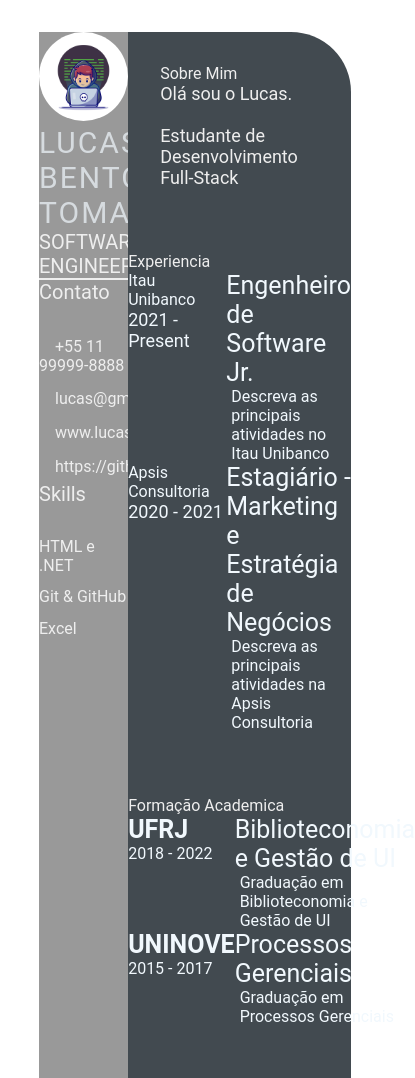
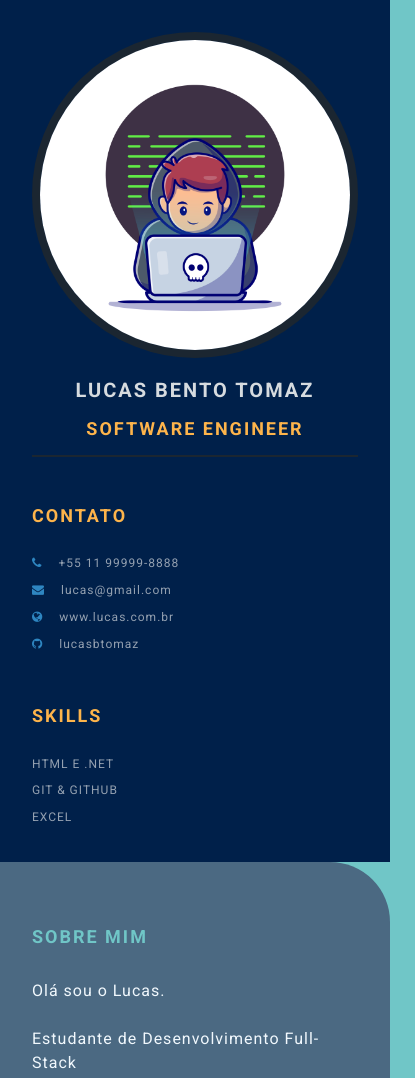
Before and after one commit to lucasbtomaz/lucasbtomaz.github.io, a plain HTML site: page index.html in a window 390 px wide. Shown: the top 1078 px of the page, 415 px wide, since content can reach past the window. Drawn offline with Linux system fonts and the light colour scheme.

Commit message:
Ajuste CSS (#5)

```diff
--- a/curriculo-alternativo/index.html
+++ /dev/null
@@ -1,131 +0,0 @@
-<!DOCTYPE html>
-<html lang="en">
-
-<head>
-    <meta charset="UTF-8" />
-    <meta http-equiv="X-UA-Compatible" content="IE=edge" />
-    <meta name="viewport" content="width=device-width, initial-scale=1.0" />
-    <title>Lucas Bento Tomaz CV</title>
-
-    <link rel="stylesheet" href="style.css" />
-</head>
-
-<body>
-    <main class="resume-contents">
-        <section class="left-section">
-            <section class="left-section-content">
-                <div class="profile">
-                    <img class="profile-image" src="img/profile-image.jpg" alt="Profile image" />
-                    <p class="name">Richarlison de Andrade</p>
-                    <p class="profession">Futebolista</p>
-                </div>
-                <div class="contact-info">
-                    <p class="left-title">Contato</p>
-                    <ul>
-                        <li><i class="fa fa-phone"></i>+34 946 26 20 65</li>
-                        <li><i class="fa fa-envelope"></i>richarlison@ig.com</li>
-                        <li><i class="fa fa-globe"></i>www.richarlison.com.br</li>
-                    </ul>
-                </div>
-                <div class="skills">
-                    <p class="left-title">Skills</p>
-                    <ul>
-                        <li>
-                            <p>Competitividade</p>
-                        </li>
-                        <li>
-                            <p>Concentração</p>
-                        </li>
-                        <li>
-                            <p>Resiliência</p>
-                        </li>
-                        <li>
-                            <p>Inteligência Emocional</p>
-                        </li>
-                    </ul>
-                </div>
-            </section>
-        </section>
-        <section class="right-section">
-            <div class="right-section-contents">
-                <section class="about gap">
-                    <div class="right-title">Sobre Mim</div>
-                    <p class="about-me-contents">
-                        Olá, sou o Richarlison de Andrade<br />
-                        <br />
-                        Futebolista Brasileiro <br />
-                    </p>
-                </section>
-            </div>
-            <section class="experience gap">
-                <div class="right-title">Experiencia</div>
-                <div class="experience-contents">
-                    <div class="exp-left">
-                        <p class="exp-company-nome">Tottenham</p>
-                        <p class="exp-time-period">2022 - atual</p>
-                    </div>
-                    <div class="exp-right">
-                        <p class="exp-position">Atacante</p>
-                    </div>
-                    <div class="exp-left">
-                        <p class="exp-company-nome">Everton</p>
-                        <p class="exp-time-period">2018 - 2022</p>
-                    </div>
-                    <div class="exp-right">
-                        <p class="exp-position">Atacante</p>
-                    </div>
-                    <div class="exp-left">
-                        <p class="exp-company-nome">Watford</p>
-                        <p class="exp-time-period">2017 - 2018</p>
-                    </div>
-                    <div class="exp-right">
-                        <p class="exp-position">Atacante</p>
-                    </div>
-                    <div class="exp-left">
-                        <p class="exp-company-nome">Fluminense</p>
-                        <p class="exp-time-period">2015 - 2016</p>
-                    </div>
-                    <div class="exp-right">
-                        <p class="exp-position">Atacante</p>
-                    </div>
-                    <div class="exp-left">
-                        <p class="exp-company-nome">América Mineiro</p>
-                        <p class="exp-time-period">2015 - 2015</p>
-                    </div>
-                    <div class="exp-right">
-                        <p class="exp-position">Atacante</p>
-                    </div>
-                </div>
-            </section>
-            <section class="education gap">
-                <div class="right-title">Formação Academica</div>
-                <div class="education-contents">
-                <div class="education-left">
-                    <p class="education-school-name">Escola Fazenda Santa Helena</p>
-                    <p class="education-time-period">2002 - 2014</p>
-                </div>
-                <div class="education-right">
-                    <p class="education-desc">
-                        Ensino Médio Completo
-                    </p>
-                </div>
-            </div>
-            </section>
-            <section class="awards gap">
-                <div class="right-title">Cursos</div>
-                <div class="awards-contents">
-                    <div class="awards-left">
-                        <p class="awards-company-name">Escolinha de Futebol Juniores</p>
-                        <p class="awards-time-period">Janeiro de 2013</p>
-                    </div>
-                    <div class="awards-right">
-                        <p class="awards-name">Futebol</p>
-                        <p class="awards-desc">
-                            Curso feito na Escolinha de Futebol Juniores no ano de 2013
-                        </p>
-                    </div>
-        </section>
-    </main>
-</body>
-
-</html>
--- a/curriculo-alternativo/style.css
+++ /dev/null
@@ -1,138 +0,0 @@
-* {
-    margin: 0;
-    padding: 0;
-    box-sizing: border-box;
-    list-style: none;
-    font-family: 'Roboto', sans-serif;
-}
-
-.resume-contents {
-    min-height: 100vh;
-    width: 80%;
-    margin: 2rem auto;
-    display: grid;
-    grid-template-columns: repeat(7, 1fr);
-}
-
-.left-section {
-    grid-column: span 2;
-    height: 100%;
-    background-color: #233142;
-}
-
-.right-section {
-    grid-column: span 5;
-    height: 100%;
-    background-color: #455d7a;
-    border-radius: 0px 60px 0px 0px;
-}
-
-.left-section-contents{
-    padding: 2rem 2rem;
-}
-
-.profile {
-    width: 100%;
-    border-bottom: 2px solid #f95959;
-}
-
-.profile .profile-image {
-    width: 100%;
-    border-radius: 100%;
-}
-
-.name {
-    color: #e3e3e3;
-    font-size: 30px;
-    letter-spacing: 2px;
-    text-transform: uppercase;
-}
-
-.profession {
-    color: #e3e3e3;
-    font-size: 20px;
-    text-transform: uppercase;
-    text-align: center;
-}
-
-/* .contact-info { border-bottom: 2px solid #1B2631; } */
-.left-title {
-    color: #e3e3e3;
-    font-size: 20px;
-}
-
-.contact-info ul {
-    padding-top: 1.5rem;
-}
-
-.contact-info ul li,
-.references ul li {
-    padding: .4rem 0;
-    color: #e3e3e3;
-}
-
-.contact-info ul li i,
-.references ul li i {
-    padding-right: 1rem;
-    font-size: 18px;
-    color: #e3e3e3;
-}
-
-.skills ul {
-    padding-top: 1.5rem;
-}
-.skills ul li p {
-    padding: .4rem 0;
-    color: #e3e3e3;
-}
-
-.right-section-contents {
-    padding: 2rem 2rem;
-}
-
-.right-title {
-    color: #e3e3e3;
-}
-
-.gap {
-    padding-bottom: 2rem;
-}
-.about-me-contents {
-    font-size: 18px;
-    color: #e3e3e3;
-}
-
-.experience-contents,
-.education-contents,
-.awards-contents {
-    display: grid;
-    grid-template-columns: repeat(2, 1fr);
-    padding-bottom: 2rem;
-    color: #e3e3e3;
-}
-
-.exp-company-name,
-.education-school-name,
-.awards-company-name {
-    font-size: 25px;
-    font-weight: bold;
-}
-
-.exp-time-period,
-.educationp-time-period,
-.awards-time-period {
-    font-size: 18px;
-}
-
-.exp-position,
-.education-subject,
-.awards-name {
-    font-size: 25px;
-}
-
-.exp-desc,
-.education-desc,
-.awards-desc {
-    font-size: 16px;
-    padding-left: 5px;
-}
--- a/index.html
+++ b/index.html
@@ -2,12 +2,23 @@
 <html lang="en">
 
 <head>
-    <meta charset="UTF-8" />
-    <meta http-equiv="X-UA-Compatible" content="IE=edge" />
-    <meta name="viewport" content="width=device-width, initial-scale=1.0" />
-    <title>Lucas Bento Tomaz CV</title>
+    <meta charset="UTF-8">
+    <meta http-equiv="X-UA-Compatible" content="IE=edge">
+    <meta name="viewport" content="width=device-width, initial-scale=1.0">
+    <title>Daniel Santos CV</title>
 
-    <link rel="stylesheet" href="style.css" />
+    <!-- Google font  -->
+    <link rel="preconnect" href="https://fonts.googleapis.com">
+    <link rel="preconnect" href="https://fonts.gstatic.com" crossorigin>
+    <link
+        href="https://fonts.googleapis.com/css2?family=Roboto:ital,wght@0,100;0,300;0,400;0,700;1,100;1,300;1,400;1,700&display=swap"
+        rel="stylesheet">
+
+    <!-- font-awesome -->
+    <link rel="stylesheet" href="https://cdnjs.cloudflare.com/ajax/libs/font-awesome/4.7.0/css/font-awesome.min.css">
+
+    <!-- Custom CSS -->
+    <link rel="stylesheet" href="style.css">
 </head>
 
 <body>
@@ -25,23 +36,15 @@
                         <li><i class="fa fa-phone"></i>+55 11 99999-8888</li>
                         <li><i class="fa fa-envelope"></i>lucas@gmail.com</li>
                         <li><i class="fa fa-globe"></i>www.lucas.com.br</li>
-                        <li>
-                            <i class="fa fa-github"></i>https://github.com/lucasbtomaz
-                        </li>
+                        <li><i class="fa fa-github"></i>lucasbtomaz</li>
                     </ul>
                 </div>
                 <div class="skills">
                     <p class="left-title">Skills</p>
                     <ul>
-                        <li>
-                            <p>HTML e .NET</p>
-                        </li>
-                        <li>
-                            <p>Git & GitHub</p>
-                        </li>
-                        <li>
-                            <p>Excel</p>
-                        </li>
+                        <li><p>HTML e .NET</p></li>
+                        <li><p>Git & GitHub</p></li>
+                        <li><p>Excel</p></li>
                     </ul>
                 </div>
             </section>
@@ -56,7 +59,6 @@
                         Estudante de Desenvolvimento Full-Stack <br />
                     </p>
                 </section>
-            </div>
             <section class="experience gap">
                 <div class="right-title">Experiencia</div>
                 <div class="experience-contents">
@@ -132,6 +134,7 @@
                     </div>
                 </div>
             </section>
+        </div>
         </section>
     </main>
 </body>
--- a/style.css
+++ b/style.css
@@ -4,6 +4,10 @@
     box-sizing: border-box;
     list-style: none;
     font-family: 'Roboto', sans-serif;
+}
+
+body {
+    background-color: #70c6c7;
 }
 
 .resume-contents {
@@ -17,28 +21,29 @@
 .left-section {
     grid-column: span 2;
     height: 100%;
-    background-color: #999999;
+    background-color: #00204A;
 }
 
 .right-section {
     grid-column: span 5;
     height: 100%;
-    background-color: #424a50;
+    background-color: #4B6982;
     border-radius: 0px 60px 0px 0px;
 }
 
-.left-section-contents{
+.left-section-content {
     padding: 2rem 2rem;
 }
 
 .profile {
     width: 100%;
-    border-bottom: 2px solid #eeeeee;
+    border-bottom: 2px solid #1B2631;
 }
 
 .profile .profile-image {
     width: 100%;
-    border-radius: 100%;
+    border-radius: 50%;
+    border: 8px solid #1B2631;
 }
 
 .name {
@@ -46,19 +51,31 @@
     font-size: 30px;
     letter-spacing: 2px;
     text-transform: uppercase;
+    text-align: center;
+    font-weight: bold;
+    padding: 1rem 0;
 }
 
 .profession {
-    color: #eeeeee;
+    color: #FDB44B;
     font-size: 20px;
     text-transform: uppercase;
     text-align: center;
+    letter-spacing: 2px;
+    font-weight: bold;
+    padding-bottom: 1rem;
 }
 
 /* .contact-info { border-bottom: 2px solid #1B2631; } */
 .left-title {
-    color: #eeeeee;
+    color: #FDB44B;
     font-size: 20px;
+    letter-spacing: 2px;
+    text-transform: uppercase;
+    font-weight: bold;
+    display: flex;
+    align-items: center;
+    padding-top: 3rem;
 }
 
 .contact-info ul {
@@ -68,38 +85,77 @@
 .contact-info ul li,
 .references ul li {
     padding: .4rem 0;
-    color: #eeeeee;
+    display: flex;
+    align-items: center;
+    color: #d6dbdfaf;
+    letter-spacing: 1px;
+    font-size: 18px;
 }
 
 .contact-info ul li i,
 .references ul li i {
     padding-right: 1rem;
     font-size: 18px;
-    color: #eeeeee;
+    color: #2E86C1;
 }
 
 .skills ul {
     padding-top: 1.5rem;
 }
+
 .skills ul li p {
     padding: .4rem 0;
-    color: #eeeeee;
+    color: #d6dbdfaf;
+    font-size: 18px;
+    letter-spacing: 1px;
+    display: flex;
+    align-items: center;
+    text-transform: uppercase;
 }
+
+.referance-name {
+    padding-top: 1.5rem;
+    padding-bottom: .4rem;
+    font-size: 18px;
+    color: #F9E79F;
+    letter-spacing: 1px;
+    text-transform: uppercase;
+}
+
+.referance-profession {
+    font-size: 16px;
+    color: #d6dbdfaf;
+    letter-spacing: 1px;
+    /* text-transform: uppercase; */
+    padding-bottom: .4rem;
+}
+
 
 .right-section-contents {
     padding: 2rem 2rem;
 }
 
 .right-title {
-    color: #eeeeee;
+    color: #70C6C7;
+    font-size: 40px;
+    letter-spacing: 2px;
+    text-transform: uppercase;
+    font-weight: bold;
+    display: flex;
+    align-items: center;
+    padding: 2rem 0;
+    position: relative;
 }
 
 .gap {
     padding-bottom: 2rem;
 }
+
 .about-me-contents {
     font-size: 18px;
-    color: #eeeeee;
+    letter-spacing: 1px;
+    line-height: 2rem;
+    color: #F1F8FD;
 }
 
 .experience-contents,
@@ -116,23 +172,125 @@
 .awards-company-name {
     font-size: 25px;
     font-weight: bold;
+    text-transform: uppercase;
+    letter-spacing: 1px;
+    color: #FDB44B;
+    padding-bottom: .4rem;
 }
 
 .exp-time-period,
 .educationp-time-period,
 .awards-time-period {
     font-size: 18px;
+    letter-spacing: 1px;
+    line-height: 2rem;
 }
 
 .exp-position,
 .education-subject,
 .awards-name {
     font-size: 25px;
+    font-weight: bold;
+    text-transform: uppercase;
+    letter-spacing: 1px;
+    color: #FDB44B;
+    padding-bottom: .4rem;
 }
 
 .exp-desc,
 .education-desc,
 .awards-desc {
     font-size: 16px;
+    letter-spacing: 1px;
+    line-height: 1.5rem;
+    border-left: 3px solid #a5a3a3;
     padding-left: 5px;
 }
+
+/* Media queries */
+@media screen and (max-width:780px) {
+
+    .experience-contents,
+    .education-contents,
+    .awards-contents {
+        grid-template-columns: repeat(1, 1fr);
+    }
+}
+
+@media screen and (max-width:780px) {
+    .left-section {
+        grid-column: span 3;
+    }
+
+    .right-section {
+        grid-column: span 4;
+    }
+
+}
+
+@media screen and (max-width:1200px) {
+    .resume-contents {
+        grid-template-columns: repeat(1, 1fr);
+    }
+}
+
+@media screen and (max-width:390px) {
+    .resume-contents {
+        width: 100%;
+        margin: 0 auto;
+    }
+
+    .name {
+        font-size: 20px;
+    }
+
+    .profession {
+        font-size: 18px;
+    }
+
+    .left-title {
+        font-size: 18px;
+    }
+
+    .right-title {
+        font-size: 18px;
+    }
+
+    .contact-info ul li,
+    .references ul li {
+        font-size: 12px;
+    }
+
+    .contact-info ul li i,
+    .references ul li i {
+        /* padding-right: 1rem; */
+        font-size: 12px;
+    }
+
+    .skills ul li p {
+        font-size: 12px;
+    }
+
+    .about-me-contents {
+        font-size: 16px;
+        line-height: 1.5rem;
+    }
+
+    .exp-company-name,
+    .education-school-name,
+    .awards-company-name {
+        font-size: 18px;
+    }
+
+    .exp-time-period,
+    .educationp-time-period,
+    .awards-time-period {
+        font-size: 16px;
+    }
+
+    .exp-position,
+    .education-subject,
+    .awards-name {
+        font-size: 18px;
+    }
+}
```
Also changed, not shown: curriculo-alternativo/img/profile-image.jpg (deleted). Lines whose indentation alone changed are shown as unchanged.
